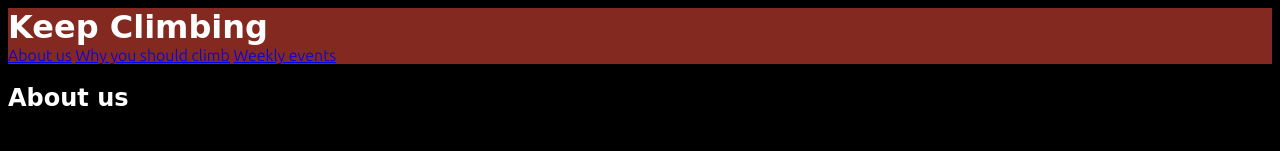
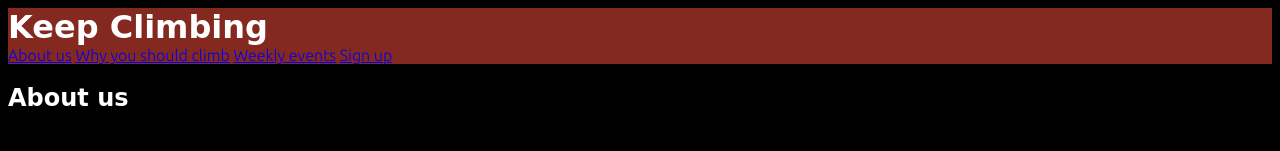
Before and after one commit to Code-Institute-Submissions/merlynjwa-keep-climbing_AugResubb, a plain HTML site: page index.html in a window 1280 px wide. Shown: the top 151 px of the page. Drawn offline with Linux system fonts and the light colour scheme; a web font is replaced by a local one.

Commit message:
Add link to 'sign up' section in nav

```diff
--- a/index.html
+++ b/index.html
@@ -17,6 +17,7 @@
         <a href="#about-us">About us</a>
         <a href="#why-you-should-climb">Why you should climb</a>
         <a href="#weekly-events">Weekly events</a>
+        <a href="#sign-up">Sign up</a>
       </nav>
     </header>
     <section id="about-us">
```
